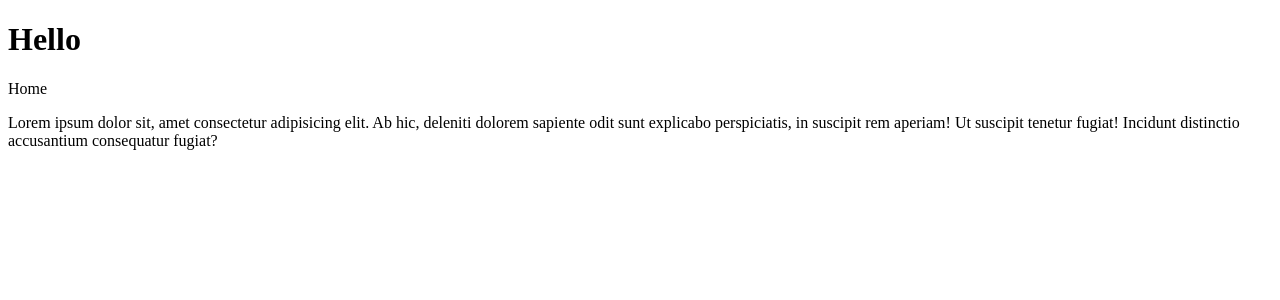
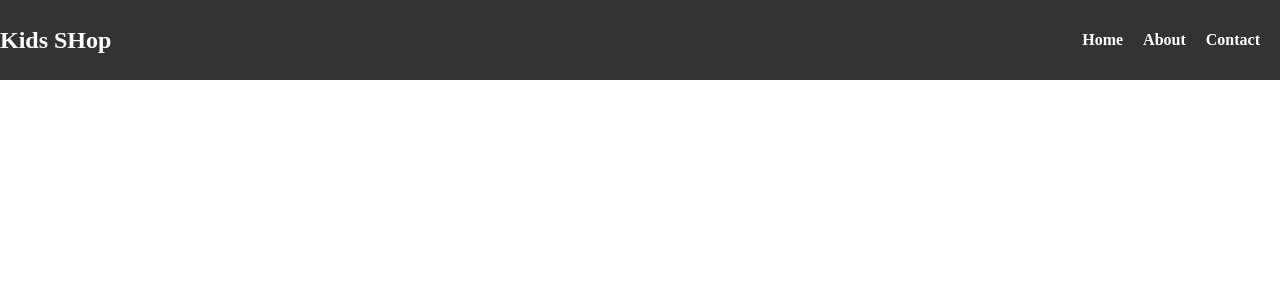
Before and after one commit to maksymskvr1324/Shop_kids, a React (Create React App) app: page / in a window 1280 px wide. Shown: the top 300 px of the page. Built offline with nearby package versions, Linux system fonts and the light colour scheme.

Commit message:
added navbar

```diff
--- a/src/App.tsx
+++ b/src/App.tsx
@@ -1,5 +1,6 @@
 import React from 'react';
-import Home from './components/Home';
+import {Navbar} from './components/Home';
+
 
 
 
@@ -7,9 +8,8 @@ import Home from './components/Home';
 function App() {
   return (
     <div>
-      <h1>Hello</h1>
 
-      <Home />
+      <Navbar />
     </div>
   );
 }
--- a/src/components/Home.tsx
+++ b/src/components/Home.tsx
@@ -1,12 +1,16 @@
 import React from 'react'
 
-export default function Home() {
+export  function Navbar() {
   return (
-    <>
-        <div>
-            Home
-        </div>
-        <p>Lorem ipsum dolor sit, amet consectetur adipisicing elit. Ab hic, deleniti dolorem sapiente odit sunt explicabo perspiciatis, in suscipit rem aperiam! Ut suscipit tenetur fugiat! Incidunt distinctio accusantium consequatur fugiat?</p>
-    </>
+    <nav className="navbar">
+      <div className="container">
+        <div className="logo">Kids SHop</div>
+        <ul className="nav-links">
+          <li><a href="/">Home</a></li>
+          <li><a href="/about">About</a></li>
+          <li><a href="/contact">Contact</a></li>
+        </ul>
+      </div>
+    </nav>
   )
 }
--- /dev/null
+++ b/src/css/main.css
@@ -0,0 +1,41 @@
+/* Navbar.css */
+
+body{
+    margin: 0;
+}
+.navbar {
+    background-color: #333;
+    color: #fff;
+    padding: 15px 0;
+  }
+
+  .container {
+    display: flex;
+    justify-content: space-between;
+    align-items: center;
+  }
+
+  .logo {
+    font-size: 1.5rem;
+    font-weight: bold;
+  }
+
+  .nav-links {
+    list-style: none;
+    display: flex;
+  }
+
+  .nav-links li {
+    margin-right: 20px;
+  }
+
+  .nav-links a {
+    text-decoration: none;
+    color: #fff;
+    font-weight: bold;
+  }
+
+  .nav-links a:hover {
+    border-bottom: 2px solid #fff;
+    text-align: none;
+  }
--- a/src/index.tsx
+++ b/src/index.tsx
@@ -1,6 +1,6 @@
 import React from 'react';
 import ReactDOM from 'react-dom/client';
-
+import './css/main.css'
 import App from './App';
 
 
```
